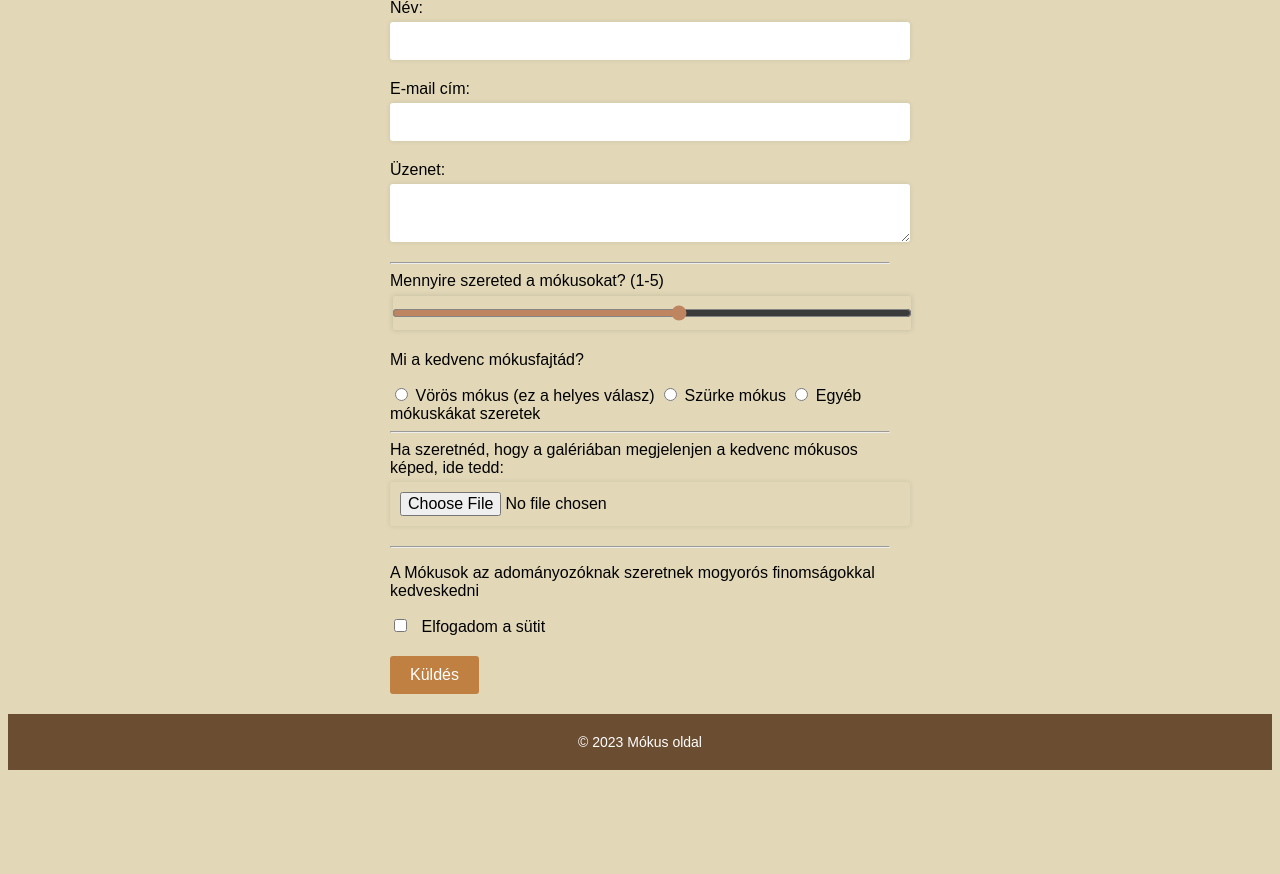
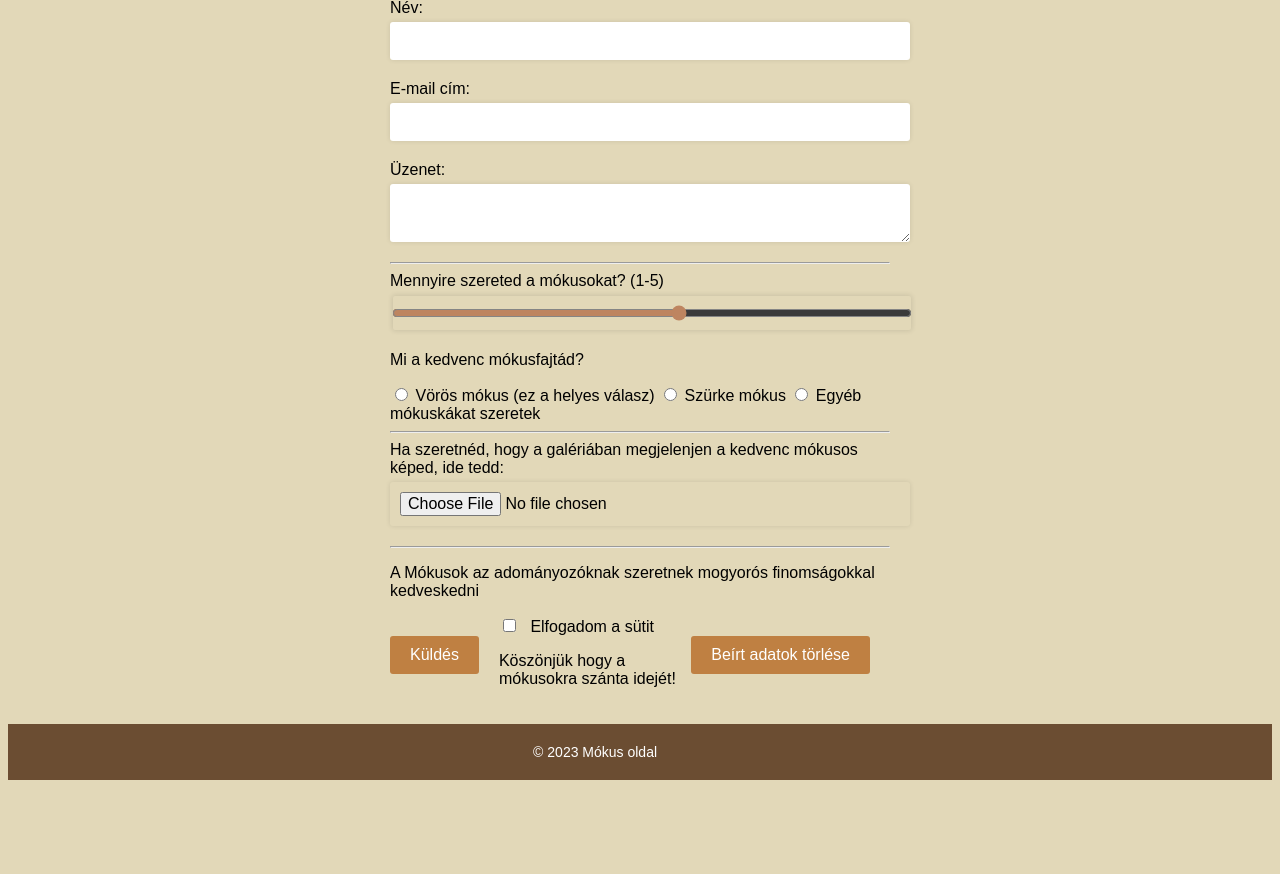
Before and after one commit to Janus84/web_beadando, a PHP site: page /urlap.html in a window 1280 px wide. Shown: the part 331-1205 px from the top of the page. Before the commit the page ends 1101 px from the top, so only its background shows below. Run offline with PHP 8.4, Linux system fonts and the light colour scheme.

Commit message:
2023.03.10

```diff
--- a/css/style.css
+++ b/css/style.css
@@ -172,6 +172,15 @@ footer {
     font-size: 14px;
 }
 
+main > {
+    opacity: 0;
+    transition: opacity 1s ease-out; / Tranzíció 1 másodperces időtartammal /
+        }
+main:target > {
+    opacity: 1;
+}
+
+
 /*600 pixeltől új stílus*/
 @media only screen and (max-width: 600px) {
     /* Egy sorba rendezzük az elemeket */
--- a/css/urlap.css
+++ b/css/urlap.css
@@ -36,7 +36,7 @@ input[type="checkbox"] {
     accent-color: #be8560;
 }
 
-input[type="submit"] {
+input[type="submit"],input[type="reset"]  {
     background-color: #bf8042;
     display: block;
     color: white;
@@ -49,6 +49,23 @@ input[type="submit"] {
     cursor: pointer;
 }
 
-input[type="submit"]:hover {
+
+input[type="submit"]:hover, input[type="reset"]:hover {
     background-color: #714825;
 }
+
+
+.float-left {
+    float: left;
+    margin-bottom: 100px;
+    padding-bottom: 100px;
+}
+
+.float-right {
+    float: right;
+    margin-bottom: 100px;
+    padding-bottom: 100px;
+}
+.clear {
+    clear: both;
+}
--- a/urlap.html
+++ b/urlap.html
@@ -57,13 +57,21 @@
 
 
 <hr />
-    <p>A Mókusok az adományozóknak szeretnek mogyorós finomságokkal kedveskedni</p>
+    <p>  A Mókusok az adományozóknak szeretnek mogyorós finomságokkal kedveskedni</p>
 
     <input type="checkbox" id="attachment" name="attachment">
     <label for="attachment">Elfogadom a sütit</label>
+    <div class="float-left">
+      <input type="submit" value="Küldés">
+    </div>
+    <div class="float-right">
+      <input type="reset" value="Beírt adatok törlése">
+    </div>
+    <p>Köszönjük hogy a mókusokra szánta idejét!</p>
 
-    <input type="submit" value="Küldés">
   </form>
+
+
 
 </main>
 <footer>
```
